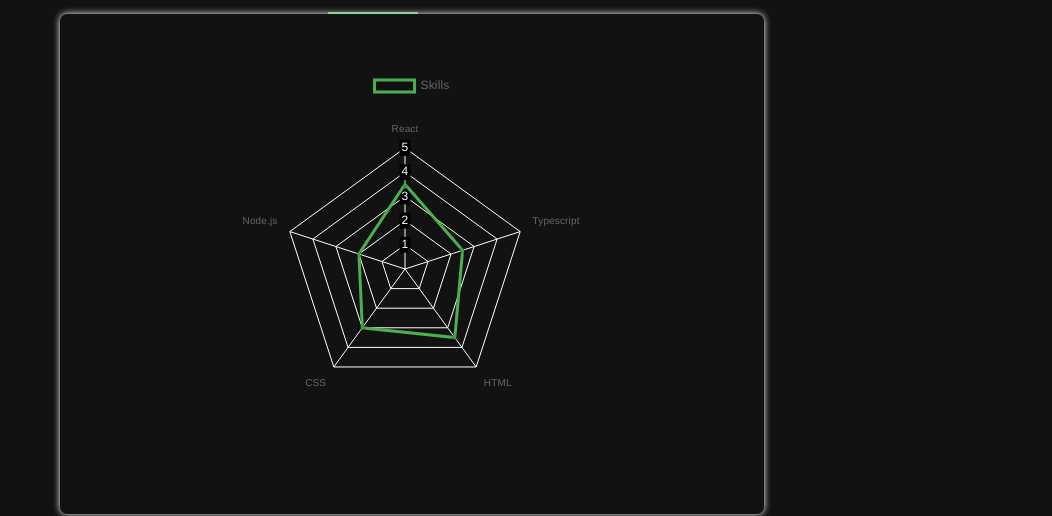
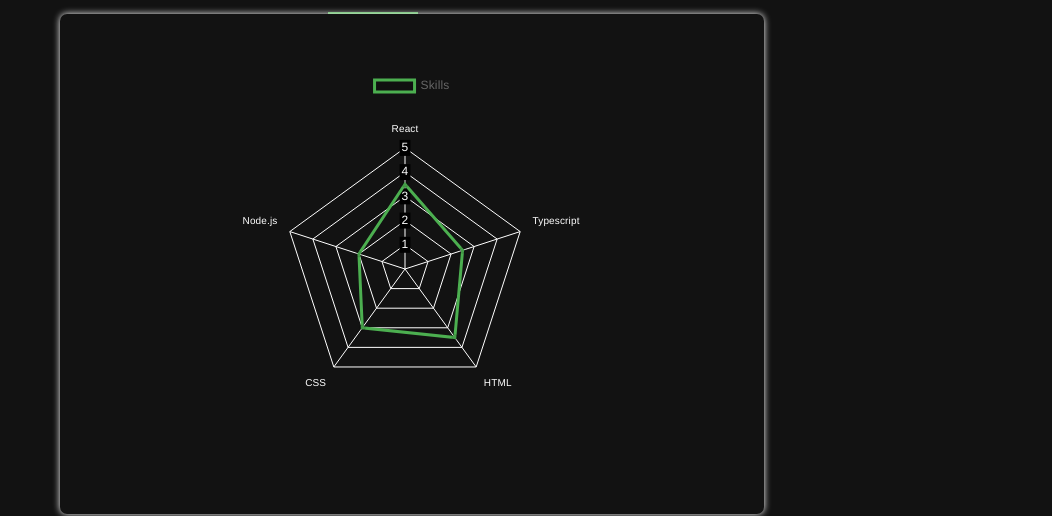
Before and after one commit to Gblur/portfoolio, a Next.js app: page / in a window 1280 px wide. Both pictures are taken after a click on the tab "SKILLS". Shown: the part 282-798 px from the top of the page, without its empty margins (228-1280 px from the left). Built offline with nearby package versions, Linux system fonts and the light colour scheme.

Commit message:
modify point labels

```diff
--- a/src/components/Main/Metrics/Matrix/index.tsx
+++ b/src/components/Main/Metrics/Matrix/index.tsx
@@ -7,6 +7,8 @@ import {
   Tooltip,
   Colors,
   Legend,
+  ChartOptions,
+  ChartData,
 } from "chart.js";
 import {Radar} from "react-chartjs-2";
 import useStore from "../../../../../store";
@@ -22,6 +24,7 @@ ChartJS.register(
 
 export const data = {
   labels: ["React", "Typescript", "HTML", "CSS", "Node.js"],
+  color: ["green"],
   datasets: [
     {
       label: "Skills",
@@ -29,6 +32,10 @@ export const data = {
     },
   ],
 };
+
+interface RadarProps {
+  options: ChartOptions<"radar">;
+}
 
 export function RadarChart() {
   const {isDarkMode} = useStore((state) => state);
@@ -60,6 +67,9 @@ export function RadarChart() {
           color: isDarkMode ? "white" : "black",
           backdropColor: isDarkMode ? "black" : "white",
         },
+        pointLabels: {
+          color: isDarkMode ? "white" : "black",
+        },
       },
     },
   };
```
